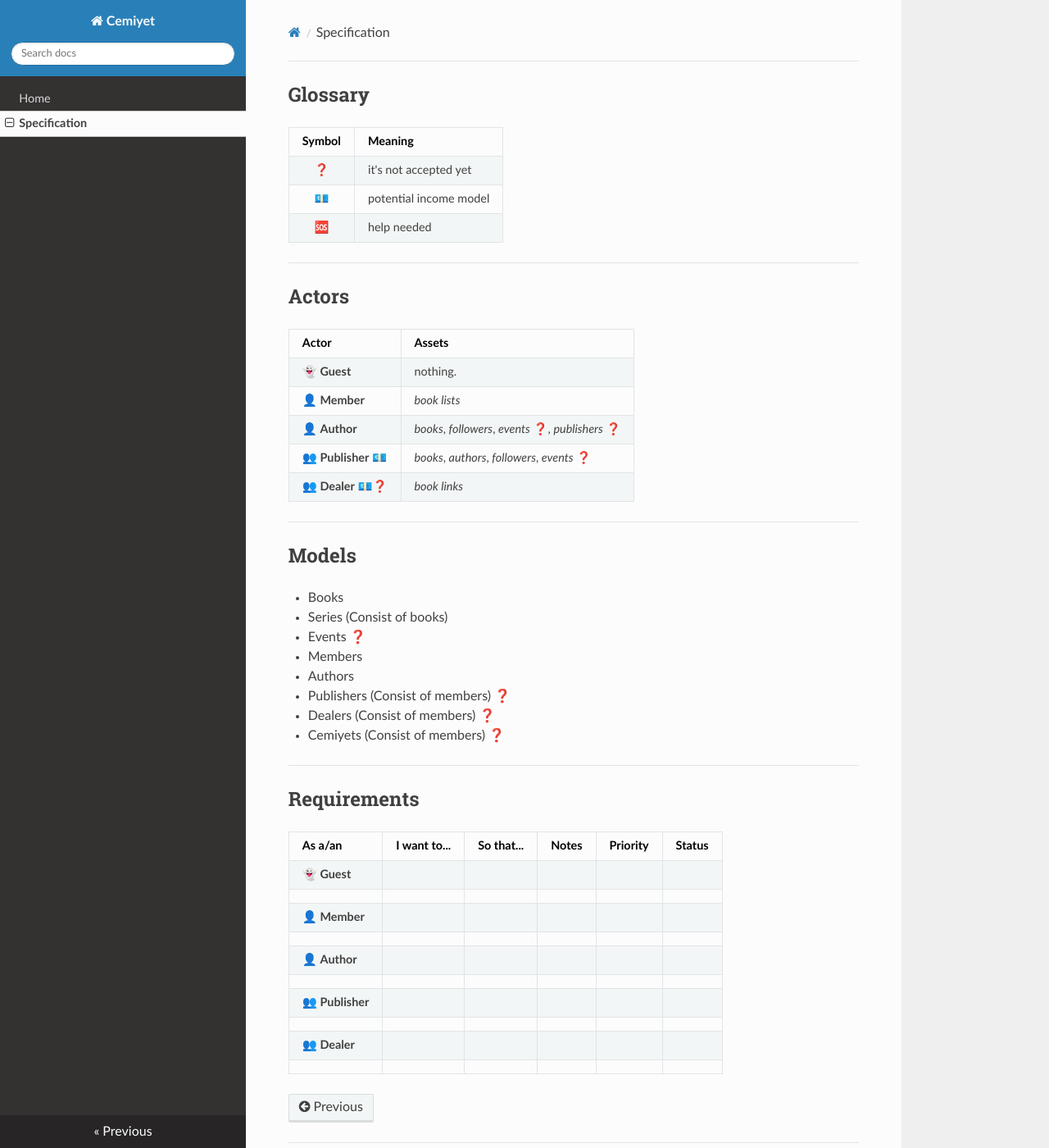
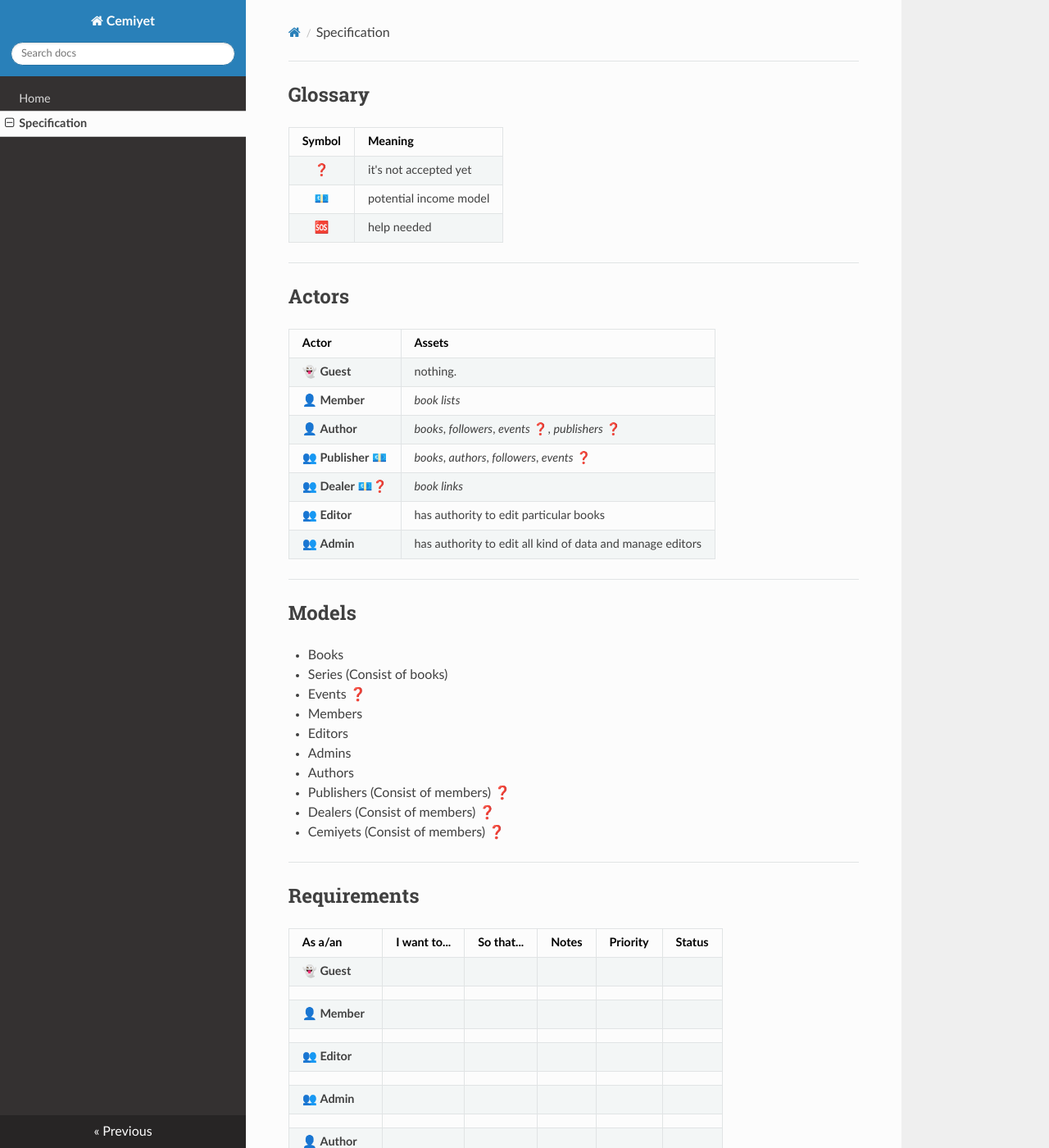
Before and after one commit to cemiyet/docs, an MkDocs documentation site: the page built from docs/specification.md, in a window 1280 px wide and 1400 px high. Shown: the whole window at 82% size. Built offline with MkDocs 1.6.1, drawn with Linux system fonts in a browser that asks for light colours; nearby versions of some CDN libraries.

Commit message:
added editor and admin actors.

```diff
--- a/docs/specification.md
+++ b/docs/specification.md
@@ -17,6 +17,8 @@
 | 👤 **Author** | *books*, *followers*, *events* ❓, *publishers* ❓ |
 | 👥 **Publisher** 💶 | *books*, *authors*, *followers*, *events* ❓ |
 | 👥 **Dealer** 💶❓ | *book links* |
+| 👥 **Editor** | has authority to edit particular books |
+| 👥 **Admin** | has authority to edit all kind of data and manage editors |
 
 ---
 
@@ -26,6 +28,8 @@
 - Series (Consist of books)
 - Events ❓
 - Members
+- Editors
+- Admins
 - Authors
 - Publishers (Consist of members) ❓
 - Dealers (Consist of members) ❓
@@ -41,6 +45,10 @@
 |   |   |   |   |   |   |
 | 👤 **Member** |   |   |   |   |   |
 |   |   |   |   |   |   |
+| 👥 **Editor** |   |   |   |   |   |
+|   |   |   |   |   |   |
+| 👥 **Admin** |   |   |   |   |   |
+|   |   |   |   |   |   |
 | 👤 **Author** |   |   |   |   |   |
 |   |   |   |   |   |   |
 | 👥 **Publisher** |   |   |   |   |   |
```
